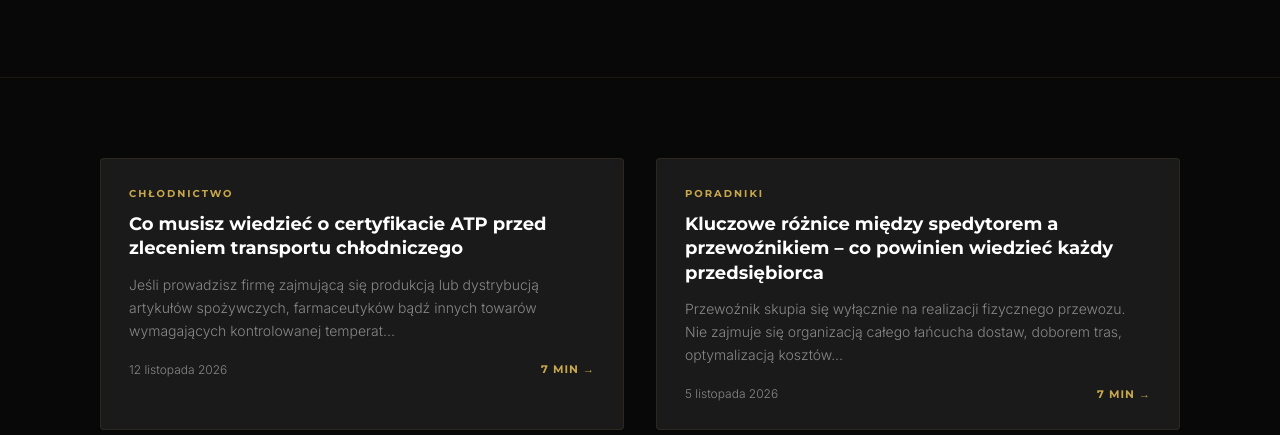
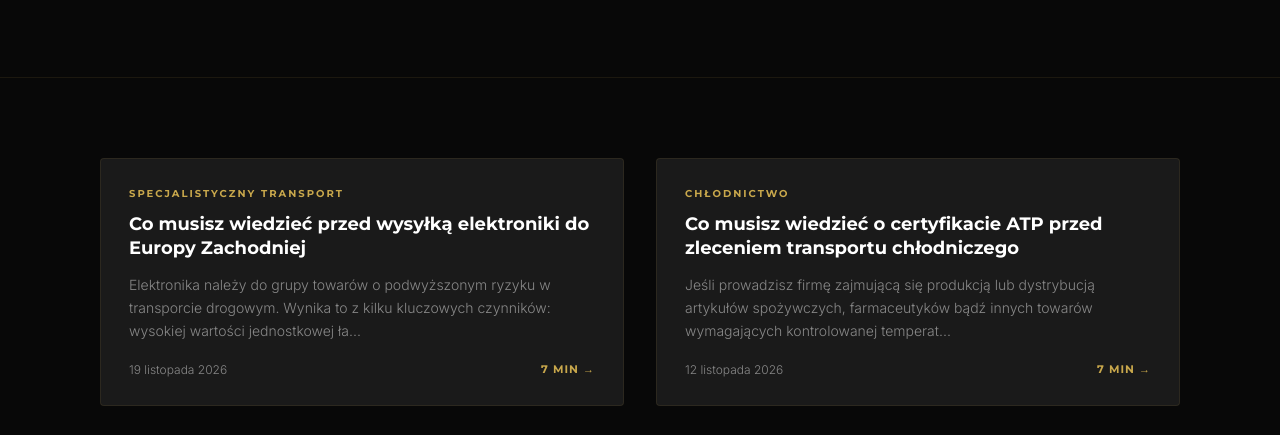
Before and after one commit to barti2409/wilk-logistics, a plain HTML site: page blog/index.html in a window 1280 px wide. Shown: the part 329-764 px from the top of the page. Drawn offline with Linux system fonts and the light colour scheme.

Commit message:
blog: update index for transport-towarow-wartosciowych-elektronika

```diff
--- a/blog/index.html
+++ b/blog/index.html
@@ -111,6 +111,17 @@
 
 <div class="blog-grid" id="posts-grid">
   <!-- POSTS_START -->
+  <a href="/blog/transport-towarow-wartosciowych-elektronika/" class="post-card">
+    <div class="post-card-body">
+      <div class="post-card-tag">Specjalistyczny Transport</div>
+      <h2 class="post-card-title">Co musisz wiedzieć przed wysyłką elektroniki do Europy Zachodniej</h2>
+      <p class="post-card-excerpt">Elektronika należy do grupy towarów o podwyższonym ryzyku w transporcie drogowym. Wynika to z kilku kluczowych czynników: wysokiej wartości jednostkowej ła...</p>
+      <div class="post-card-meta">
+        <span class="post-card-date">19 listopada 2026</span>
+        <span class="post-card-read">7 min →</span>
+      </div>
+    </div>
+  </a>
   <a href="/blog/certyfikat-atp-transport-chlodniczy-wymagania/" class="post-card">
     <div class="post-card-body">
       <div class="post-card-tag">Chłodnictwo</div>
```
